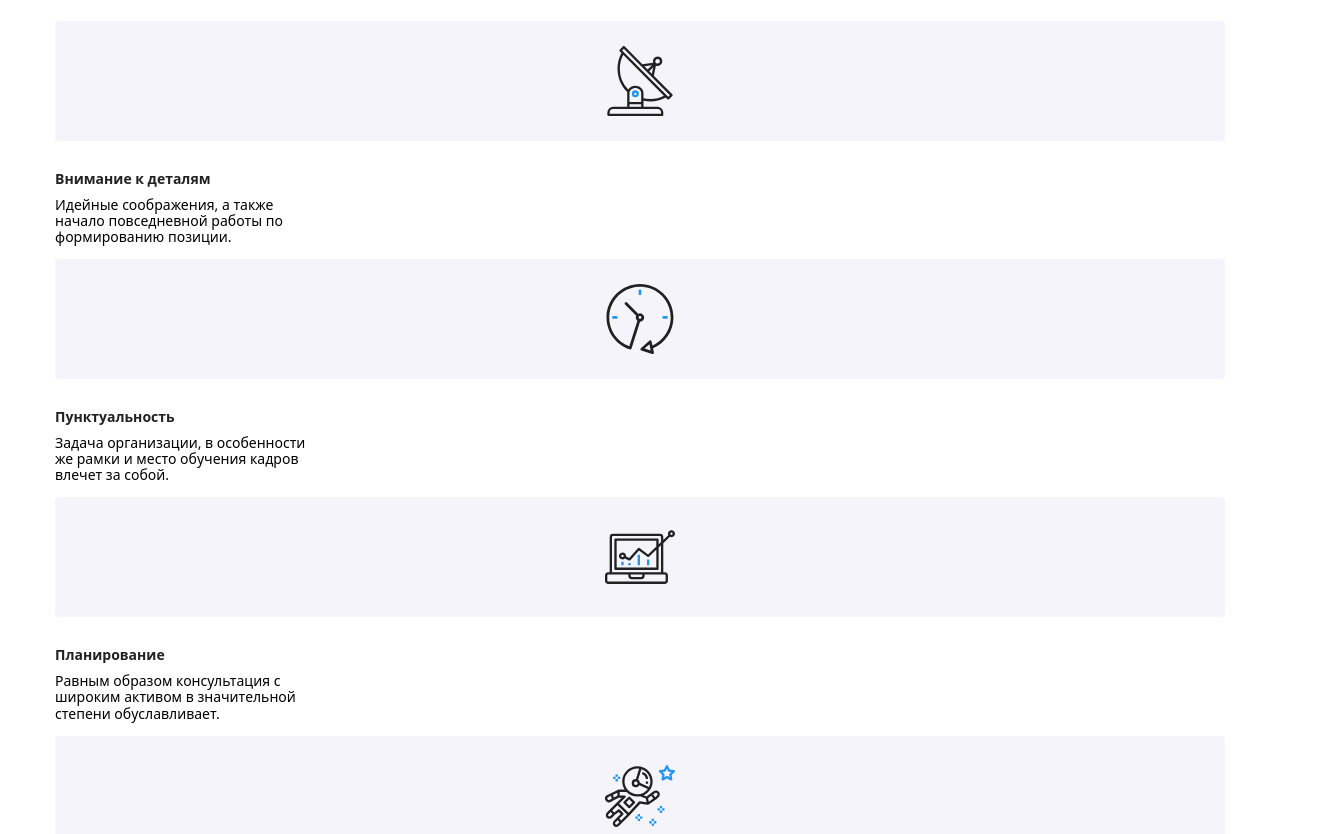
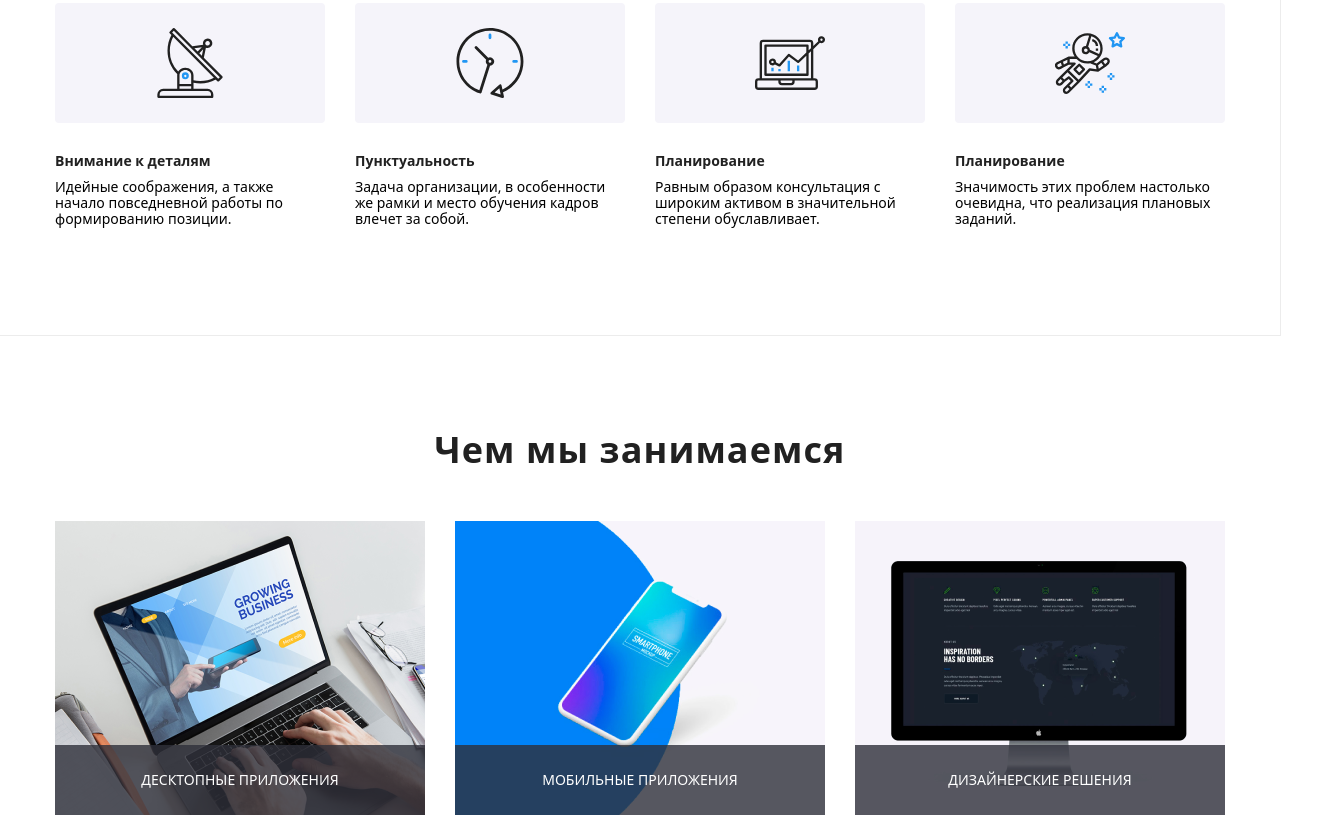
Before and after one commit to IrinaYakob/goit-markup-hw-07, a plain HTML site: page index.html in a window 1280 px wide. Shown: the part 741-1575 px from the top of the page, 1325 px wide, since content can reach past the window. Drawn offline with nearby package versions, Linux system fonts and the light colour scheme.

Commit message:
секция преимущества

```diff
--- a/css/sass/components/_feature.scss
+++ b/css/sass/components/_feature.scss
@@ -1,32 +1,38 @@
 .feature{
         @extend %section;
 
+
 }
+
 .feature{
     &-title{
+        color: $title-text-color;
+        @extend %text;
+        font-size: 36px;
+        line-height: 1.16;
         margin-top: 0;
         margin-bottom: 50px;
-        color: $title-text-color;
-        font-weight: bold;
-        font-size: 36px;
-        line-height: 1.16;
-        text-align: center;
+
   }
 
     }
 
 .list{
-    &.item{
-        margin-right: 30px;
+    @extend %list;
+    width: 370px;
+    display: flex;
+    margin-right: 0;
 
-        width: calc(100% - 60px) /3;
+}
+.item{
+       margin-right: 30px;
+       width: (1200px - 60px) /3;
     }
-}
-.list{
-    &.item:last-child{
+
+.item:last-child{
         margin-right: 0;
     }
-}
+
 .item{
     &-img{
         display: block;
@@ -36,23 +42,19 @@
 }
 .feature{
     &.link{
+
         color: $title-text-color;
     }
 }
 .button{
     &.primary{
-        display: block;
+        @extend %button-two;
         min-width: 370px;
         height: 70px;
-    font-size: 14px;
-    line-height: 1,14;
-    text-align: center;
+        @extend %title;
         text-transform: uppercase;
         padding-top: 27px;
         padding-bottom: 27px;
-        margin: 0;
-
-        color: $background-color;
         background-color: $accent-bg-color;
     }
 }
--- a/css/sass/components/_section.scss
+++ b/css/sass/components/_section.scss
@@ -1,14 +1,13 @@
 .section{
     @extend %section;
     outline:  1px solid $color-border;
+
 
 }
 .section{
     &-title{
         @extend %title;
         color: $title-text-color ;
-        font-size: 14px;
-        line-height: 1.14;
         margin-top: 30px;
         margin-bottom: 0;
     }
@@ -16,16 +15,23 @@
 .heading-title{
     display: none;
 }
-.list-element{
+.list{
+    &-element{
     @extend %list;
-     &.element{
-        width: (1200px - 90px) /4;
-        margin-right: 30px; }
+    display: flex;
+    margin-right: 0;
+}
 
-    &.element:last-child{
+}
+.element{
+        width: (1170px - 90px) /4;
+        margin-right: 30px;
+        }
+
+.element:last-child{
         margin-right: 0;
     }
-}
+
 .element{
 &-logo{
     display: flex;
--- a/css/sass/components/_team.scss
+++ b/css/sass/components/_team.scss
@@ -49,7 +49,7 @@
     &-team{
       display:block;
       width: 270px;
-      margin-right: 30px;
+      margin-right:30px;
       margin-left: 0;
     }
 }
@@ -62,7 +62,7 @@
         box-shadow: 0px 2px 1px rgba(0, 0, 0, 0.2), 0px 1px 1px rgba(0, 0, 0, 0.14), 0px 1px 3px rgba(0, 0, 0, 0.12);
         border-radius: 4px;
         margin-right: 30px;
-        width: calc((100% - 90px) /4)
+        width:(1200px - 90px) /4;
      }
  }
 .list-team{
--- a/css/sass/utils/_placeholders.scss
+++ b/css/sass/utils/_placeholders.scss
@@ -27,15 +27,27 @@
     padding-bottom: 94px;
     margin: 0;
 }
-%title{
-    margin: 0;
-}
+
 %button{
     color:$background-color ;
     background-color:$accent-color ;
     border-radius: 4px;
     text-decoration: none;
     font-weight: bold;
+}
+%button-two{
+    display: block;
+    color: $background-color;
+    text-decoration: none;
+    text-align: center;
+    margin: 0;
+
+
+}
+%title{
+    font-size: 14px;
+    line-height: 1,14;
+    margin: 0;
 }
 %text{
     font-weight: bold;
--- a/css/styles.css
+++ b/css/styles.css
@@ -428,7 +428,7 @@ border-radius: 4px;
   .team-text{
       display: block;
       padding-top: 30px;
-       margin: 0;
+      margin: 0;
       font-weight: 500;
       font-size: 16px;
       line-height: 1,18;
--- a/index.html
+++ b/index.html
@@ -71,7 +71,7 @@
     <section class="section">
         <div class="container">
             <h2 class="heading-title">Наши преимущества</h2>
-            <ul class="list">
+            <ul class="list-element">
                 <li class="element">
                   <div class="element-logo">
                   <svg class="logo" width="70" height="70">
```
Also changed, not shown: css/main.css, css/main.min.css, 2 other files.
